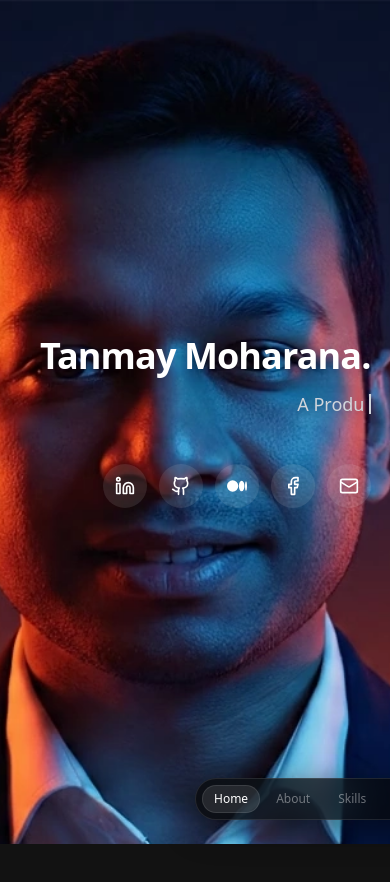
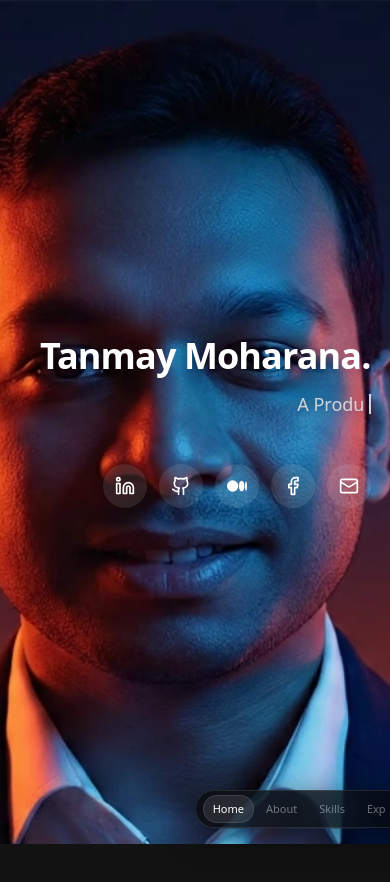
Before and after one commit to tanmay-moharana/tanmay-moharana.github.io, a Next.js app: page / in a window 390 px wide. Shown: the top 882 px of the page. Built offline with nearby package versions, Linux system fonts and the light colour scheme.

Commit message:
feat: responsive navigation bar + no-scrollbar utility

```diff
--- a/src/app/globals.css
+++ b/src/app/globals.css
@@ -28,3 +28,12 @@
 ::-webkit-scrollbar-thumb:hover {
   background: rgba(255, 255, 255, 0.2);
 }
+
+/* Hide scrollbar for nav overflow on mobile */
+.no-scrollbar::-webkit-scrollbar {
+  display: none;
+}
+.no-scrollbar {
+  -ms-overflow-style: none;
+  scrollbar-width: none;
+}
--- a/src/components/Navigation.tsx
+++ b/src/components/Navigation.tsx
@@ -7,13 +7,13 @@ export default function Navigation() {
     const [activeSection, setActiveSection] = useState("hero");
 
     const navItems = [
-        { id: "hero", label: "Home" },
-        { id: "about", label: "About" },
-        { id: "skills", label: "Skills" },
-        { id: "experience", label: "Experience" },
-        { id: "research", label: "Research" },
-        { id: "awards", label: "Awards" },
-        { id: "projects", label: "Work" },
+        { id: "hero", label: "Home", shortLabel: "Home" },
+        { id: "about", label: "About", shortLabel: "About" },
+        { id: "skills", label: "Skills", shortLabel: "Skills" },
+        { id: "experience", label: "Experience", shortLabel: "Exp" },
+        { id: "research", label: "Research", shortLabel: "Res" },
+        { id: "awards", label: "Awards", shortLabel: "Awards" },
+        { id: "projects", label: "Work", shortLabel: "Work" },
     ];
 
     useEffect(() => {
@@ -79,14 +79,14 @@ export default function Navigation() {
             initial={{ y: 100, opacity: 0 }}
             animate={{ y: 0, opacity: 1 }}
             transition={{ duration: 0.8, delay: 1 }}
-            className="fixed bottom-6 md:bottom-10 left-1/2 -translate-x-1/2 z-[100] pointer-events-auto"
+            className="fixed bottom-4 sm:bottom-6 md:bottom-10 left-1/2 -translate-x-1/2 z-[100] pointer-events-auto w-[calc(100%-2rem)] sm:w-auto max-w-[calc(100%-2rem)]"
         >
-            <nav className="flex items-center gap-1 sm:gap-2 p-1.5 sm:p-2 rounded-full bg-[#080808]/70 backdrop-blur-xl border border-white/10 shadow-[0_8px_32px_rgba(0,0,0,0.5)]">
+            <nav className="flex items-center gap-0.5 sm:gap-1 md:gap-2 p-1 sm:p-1.5 md:p-2 rounded-full bg-[#080808]/70 backdrop-blur-xl border border-white/10 shadow-[0_8px_32px_rgba(0,0,0,0.5)] overflow-x-auto no-scrollbar justify-center">
                 {navItems.map((item) => (
                     <button
                         key={item.id}
                         onClick={() => scrollTo(item.id)}
-                        className={`relative px-3 sm:px-4 py-1.5 sm:py-2 rounded-full text-xs sm:text-sm font-medium transition-colors ${
+                        className={`relative px-2.5 sm:px-3 md:px-4 py-1.5 sm:py-2 rounded-full text-[11px] sm:text-xs md:text-sm font-medium transition-colors whitespace-nowrap shrink-0 ${
                             activeSection === item.id ? "text-white" : "text-white/40 hover:text-white/80"
                         }`}
                     >
@@ -97,7 +97,8 @@ export default function Navigation() {
                                 transition={{ type: "spring", bounce: 0.2, duration: 0.6 }}
                             />
                         )}
-                        <span className="relative z-10">{item.label}</span>
+                        <span className="relative z-10 hidden sm:inline">{item.label}</span>
+                        <span className="relative z-10 sm:hidden">{item.shortLabel}</span>
                     </button>
                 ))}
             </nav>
```
